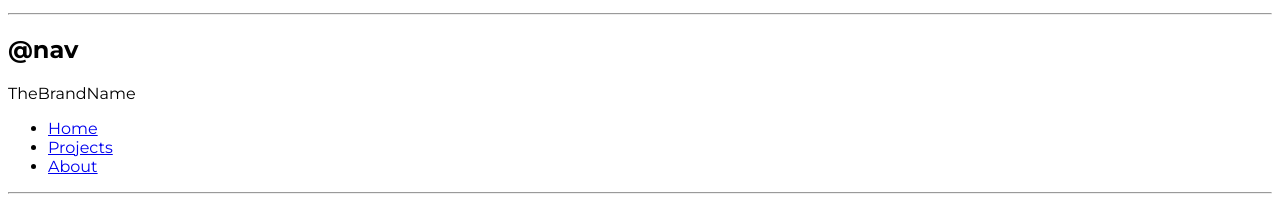
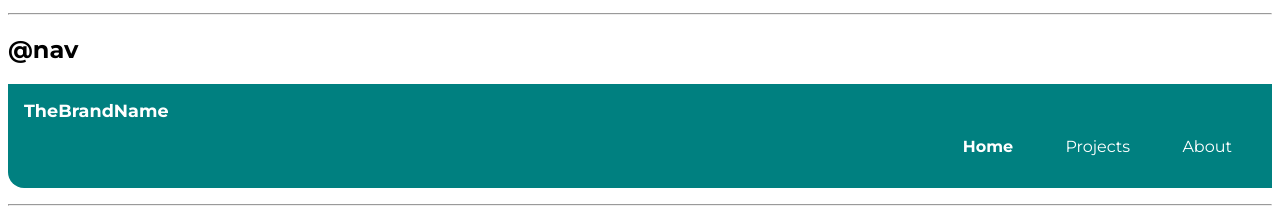
Before and after one commit to mudit7777/neogcamp-lesson-3-HTML-CSS, a plain HTML site: page index.html in a window 1280 px wide. Shown: the part 1053-1263 px from the top of the page. Drawn offline with Linux system fonts and the light colour scheme.

Commit message:
navigations

```diff
--- a/index.html
+++ b/index.html
@@ -68,17 +68,17 @@
 
     <h2>@nav</h2>
 
-    <nav>
-        <div>TheBrandName</div>
-        <ul>
-            <li>
-                <a href="/">Home</a>
+    <nav class="navigation container">
+        <div class="nav-brand">TheBrandName</div>
+        <ul class="list-non-bullet nav-pills">
+            <li class="list-item-inline">
+                <a class="link link-active" href="/">Home</a>
             </li>
-            <li>
-                <a href="/">Projects</a>
+            <li class="list-item-inline">
+                <a class="link" href="/">Projects</a>
             </li>
-            <li>
-                <a href="/">About</a>
+            <li class="list-item-inline">
+                <a class="link" href="/">About</a>
             </li>
         </ul>
     </nav>
--- a/styles.css
+++ b/styles.css
@@ -51,3 +51,28 @@ hr {
     display: inline;
     padding: 0rem 0.5rem;
 }
+
+/* Navigation */
+.navigation {
+    background-color: teal;
+    padding: 1rem;
+    color: white;
+    border-bottom-left-radius: 1rem;
+}
+
+.navigation .nav-brand  {
+    font-weight: bold;
+    font-size: 1.1rem;
+}
+
+.navigation .nav-pills {
+    text-align: right;
+}
+
+.navigation .link {
+    color: white;
+}
+
+.navigation .link-active {
+    font-weight: bold;
+}
```
